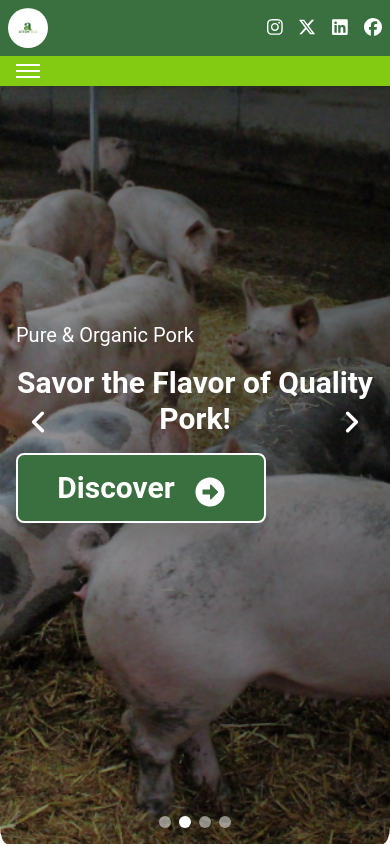
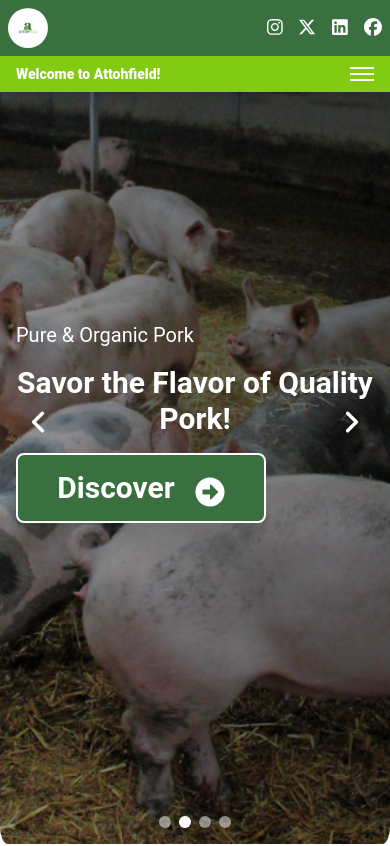
Before and after one commit to Leticiaattoh/attohField, a React (Vite) app: page / in a window 390 px wide. Shown: the top 846 px of the page. Built offline with nearby package versions, Linux system fonts and the light colour scheme.

Commit message:
put hamburger menu on the right

```diff
--- a/src/components/Contact.jsx
+++ b/src/components/Contact.jsx
@@ -38,7 +38,7 @@ const Contact = () => {
             {/* Address */}
             {/* New Section with Location Links */}
             <div className="mt-[10%]">
-              <h4 className="text-lg font-semibold  mb-4">
+              <h4 className="text-lg font-semibold mb-4">
                 Our Locations Links
               </h4>
               <div className="space-y-2">
--- a/src/components/Hero.jsx
+++ b/src/components/Hero.jsx
@@ -21,7 +21,7 @@ const Hero = () => {
         {/* Overlay Text */}
         <div className="relative z-20 flex flex-col items-center justify-center h-full text-[#3A703F] px-4 lg:text-center sm:text-end">
           <h1 className="text-3xl font-bold md:text-4xl lg:text-5xl mb-4  text-[#3A703F] drop-shadow-lg">
-            Welcome to Attohfield!
+            Awaiting welcome image!
           </h1>
         </div>
       </div>
--- a/src/components/Navbar.jsx
+++ b/src/components/Navbar.jsx
@@ -1,4 +1,3 @@
-
 import { useState } from "react";
 import attohFeild from "../assets/Images/attohField.jpg";
 import { FontAwesomeIcon } from "@fortawesome/react-fontawesome";
@@ -7,10 +6,9 @@ import {
   faInstagram,
   faLinkedin,
   faXTwitter,
-
 } from "@fortawesome/free-brands-svg-icons";
 import { Link } from "react-router-dom";
-import { faXmark, faXmarkSquare } from "@fortawesome/free-solid-svg-icons";
+import { faXmark } from "@fortawesome/free-solid-svg-icons";
 
 const Navbar = () => {
   const [menuActive, setMenuActive] = useState(false);
@@ -22,15 +20,14 @@ const Navbar = () => {
   return (
     <div className="fixed top-0 left-0 w-full z-50">
       {/* Top Navbar */}
-      <div className="flex flex-wrap justify-between items-center px-2 py-2 bg-[#3A703F]">
+      <div className="flex justify-between items-center px-2 py-2 bg-[#3A703F]">
         {/* Logo and Company Name */}
         <div className="flex items-center gap-2">
           <img
             src={attohFeild}
-            alt="attohField Logo"
+            alt="AttohField Logo"
             className="h-10 w-10 border-1 rounded-full"
           />
-          {/* <div className="text-sm font-extrabold text-white">AttohField</div> */}
         </div>
 
         {/* Social Media Icons */}
@@ -73,18 +70,20 @@ const Navbar = () => {
       {/* Bottom Navbar */}
       <div className="bg-[#83CA13] text-white shadow-lg">
         <div className="flex justify-between items-center px-4 py-2 md:px-6">
-          {/* Hamburger Menu Button */}
-          <button
-            onClick={toggleMenu}
-            className="text-white focus:outline-none md:hidden"
-          >
-            <div className="w-6 h-0.5 bg-white mb-1"></div>
-            <div className="w-6 h-0.5 bg-white mb-1"></div>
-            <div className="w-6 h-0.5 bg-white"></div>
-          </button>
+          {/* Welcome Text for Mobile */}
+          <div className="text-sm font-extrabold text-white md:hidden">
+            Welcome to Attohfield!
+          </div>
+
+          {/* Navigation Links (Desktop) */}
+          <div className="hidden md:flex gap-4 list-none font-extrabold justify-between w-full text-sm md:text-md lg:text-lg">
+            {/* Welcome Text on the Left */}
+            <div className="text-sm font-extrabold text-white">
+              Welcome to Attohfield!
+            </div>
 
             {/* Navigation Links */}
-          <div className="hidden md:flex gap-4 list-none font-extrabold justify-center w-full text-sm md:text-md lg:text-lg">
+            <div className="flex gap-4">
               <Link
                 to="/"
                 className="no-underline hover:underline transition-transform duration-300 hover:scale-105"
@@ -112,7 +111,18 @@ const Navbar = () => {
             </div>
           </div>
 
-        {/* Mobile Menu */}
+          {/* Hamburger Menu Button (Right) */}
+          <button
+            onClick={toggleMenu}
+            className="text-white focus:outline-none md:hidden"
+          >
+            <div className="w-6 h-0.5 bg-white mb-1"></div>
+            <div className="w-6 h-0.5 bg-white mb-1"></div>
+            <div className="w-6 h-0.5 bg-white"></div>
+          </button>
+        </div>
+
+        {/* Mobile Menu (Opens from the Right) */}
         <div
           className={`fixed top-0 right-0 h-screen w-3/4 max-w-xs bg-[#83CA13] text-white flex flex-col items-start justify-start px-4 pt-6 transform transition-transform duration-300 md:hidden ${
             menuActive ? "translate-x-0" : "translate-x-full"
```
Lines whose indentation alone changed are shown as unchanged.
